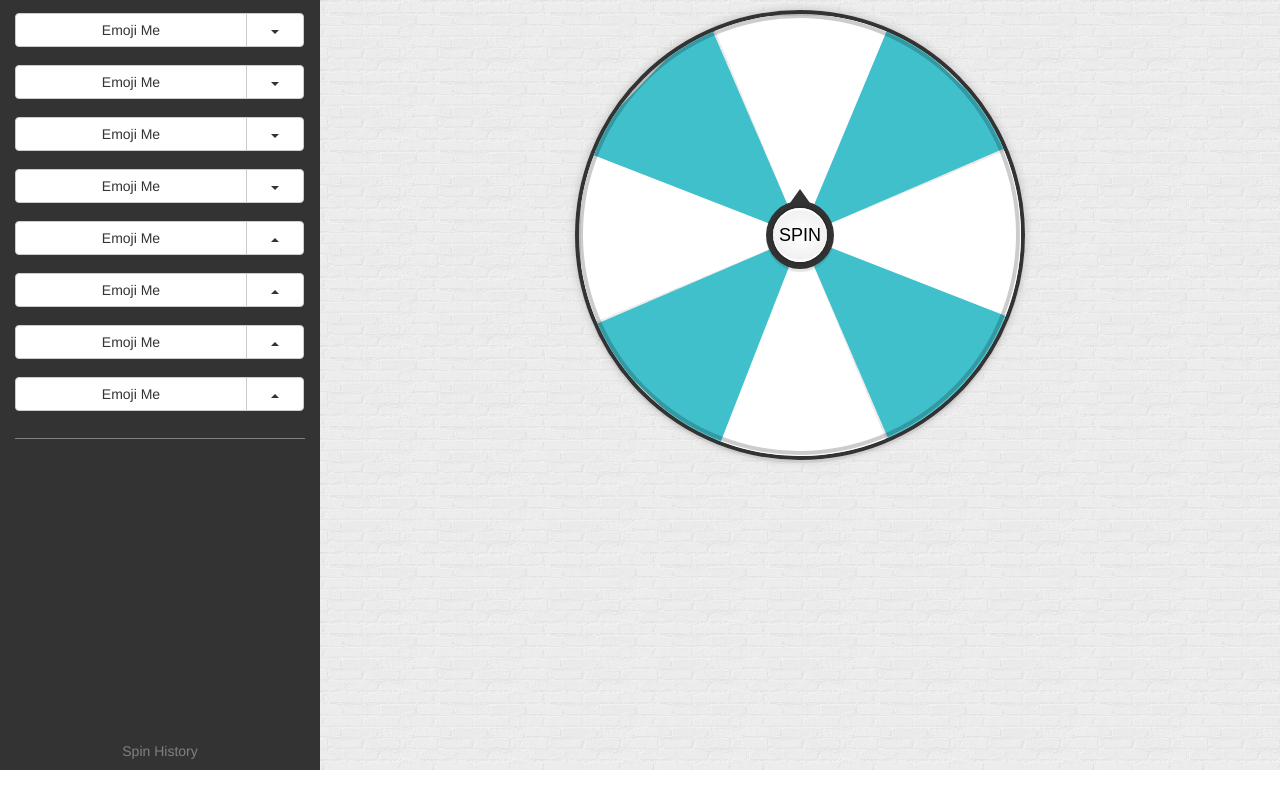
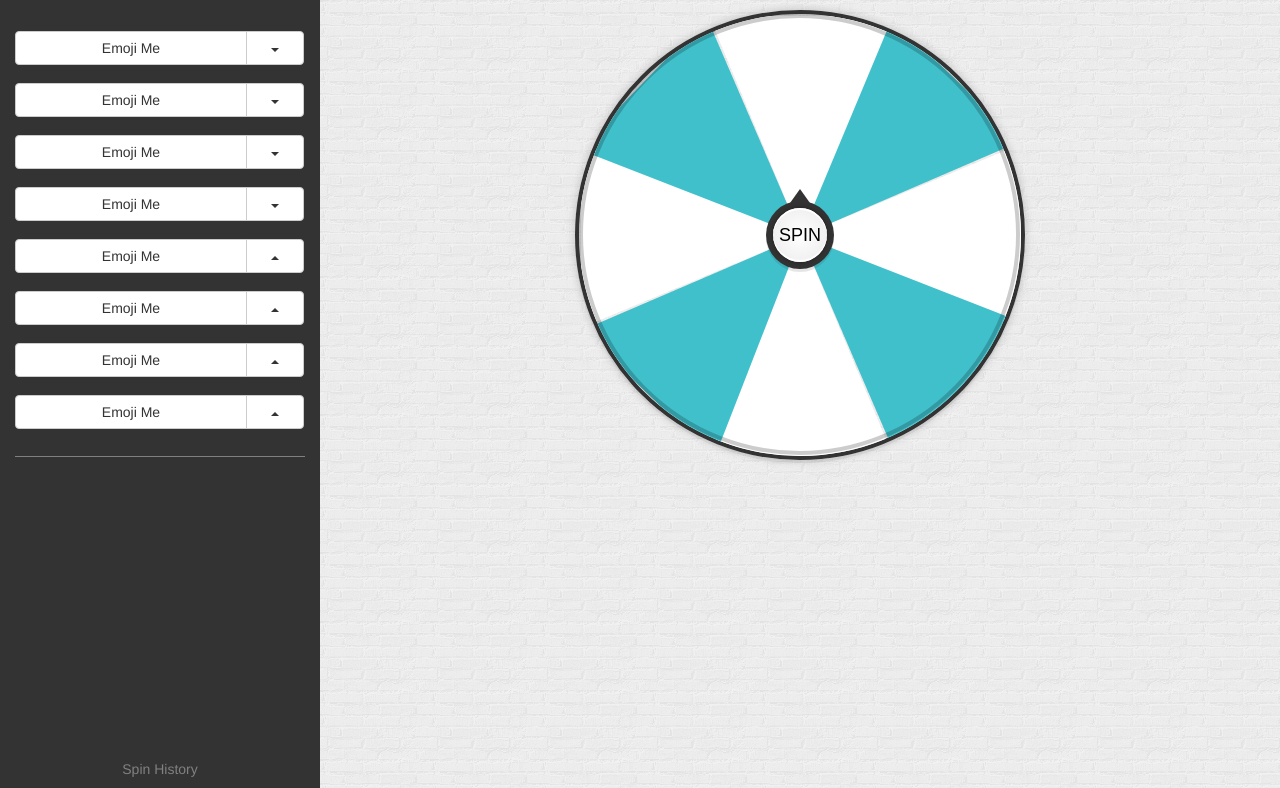
Before and after one commit to anthonyschurz/project_1, a plain HTML site: page emoji-roulette/index.html in a window 1280 px wide. Shown: the part 125-913 px from the top of the page. Drawn offline with nearby package versions, Linux system fonts and the light colour scheme.

Commit message:
fixes popups

```diff
--- a/emoji-roulette/style.css
+++ b/emoji-roulette/style.css
@@ -95,8 +95,7 @@ h1:hover {
 
 .btn_grp {
   width:100%;
-  padding-top: 1em;
-	margin: 0 auto;
+  margin: 1em 0 0 0;
 }
 
 
```
Also changed, not shown: emoji-roulette/index.html (+1 -0 lines).
